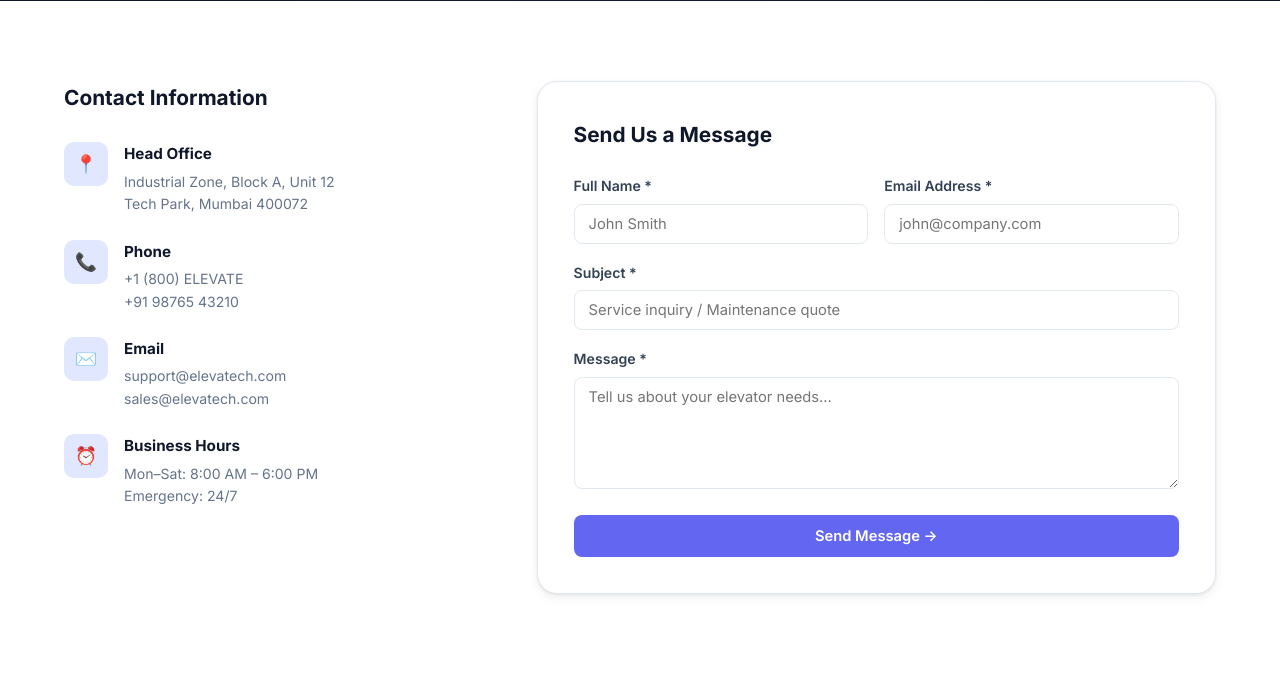
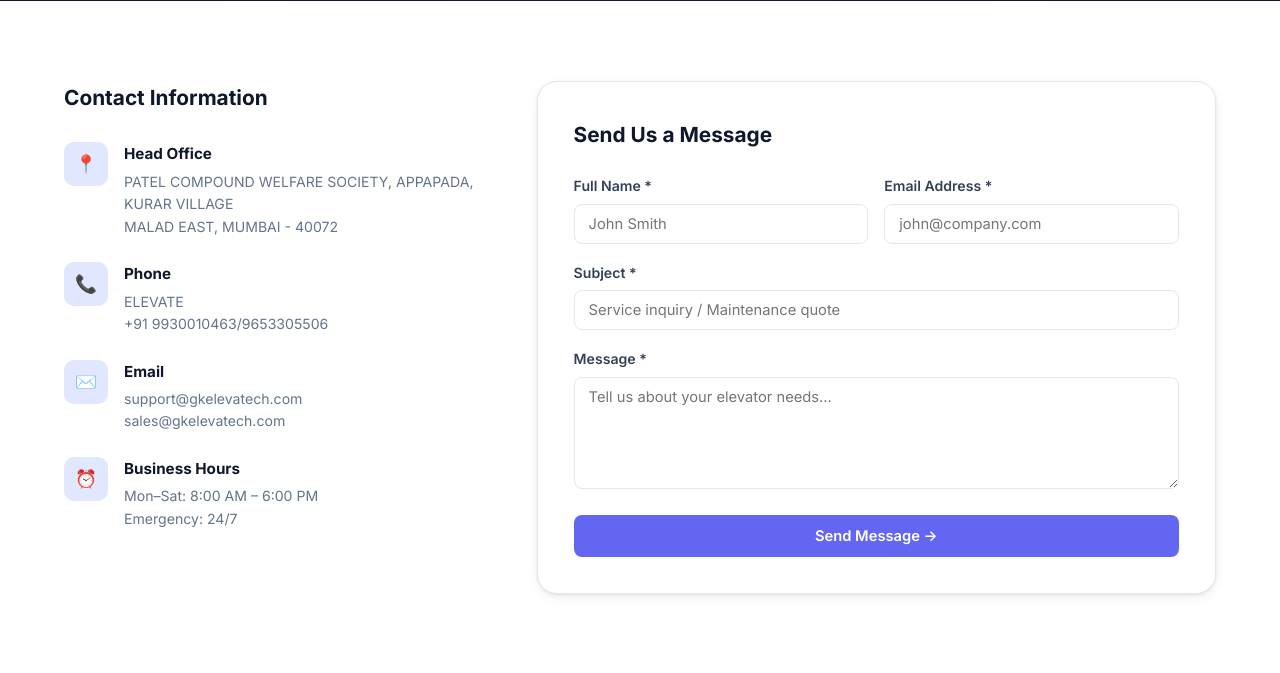
Before and after one commit to ankit18006/G-K-Elevators, a Django app: page /contact/ in a window 1280 px wide. Shown: the part 392-1065 px from the top of the page. Run offline with Django 4.2, Linux system fonts and the light colour scheme.

Commit message:
Update contact.html

```diff
--- a/templates/contact.html
+++ b/templates/contact.html
@@ -21,21 +21,21 @@
           <div class="ci-icon">📍</div>
           <div>
             <strong>Head Office</strong>
-            <p>Industrial Zone, Block A, Unit 12<br>Tech Park, Mumbai 400072</p>
+            <p>PATEL COMPOUND WELFARE SOCIETY, APPAPADA, KURAR VILLAGE<br>MALAD EAST, MUMBAI - 40072</p>
           </div>
         </div>
         <div class="contact-item">
           <div class="ci-icon">📞</div>
           <div>
             <strong>Phone</strong>
-            <p>+1 (800) ELEVATE<br>+91 98765 43210</p>
+            <p>ELEVATE<br>+91 9930010463/9653305506</p>
           </div>
         </div>
         <div class="contact-item">
           <div class="ci-icon">✉️</div>
           <div>
             <strong>Email</strong>
-            <p>support@elevatech.com<br>sales@elevatech.com</p>
+            <p>support@gkelevatech.com<br>sales@gkelevatech.com</p>
           </div>
         </div>
         <div class="contact-item">
```
